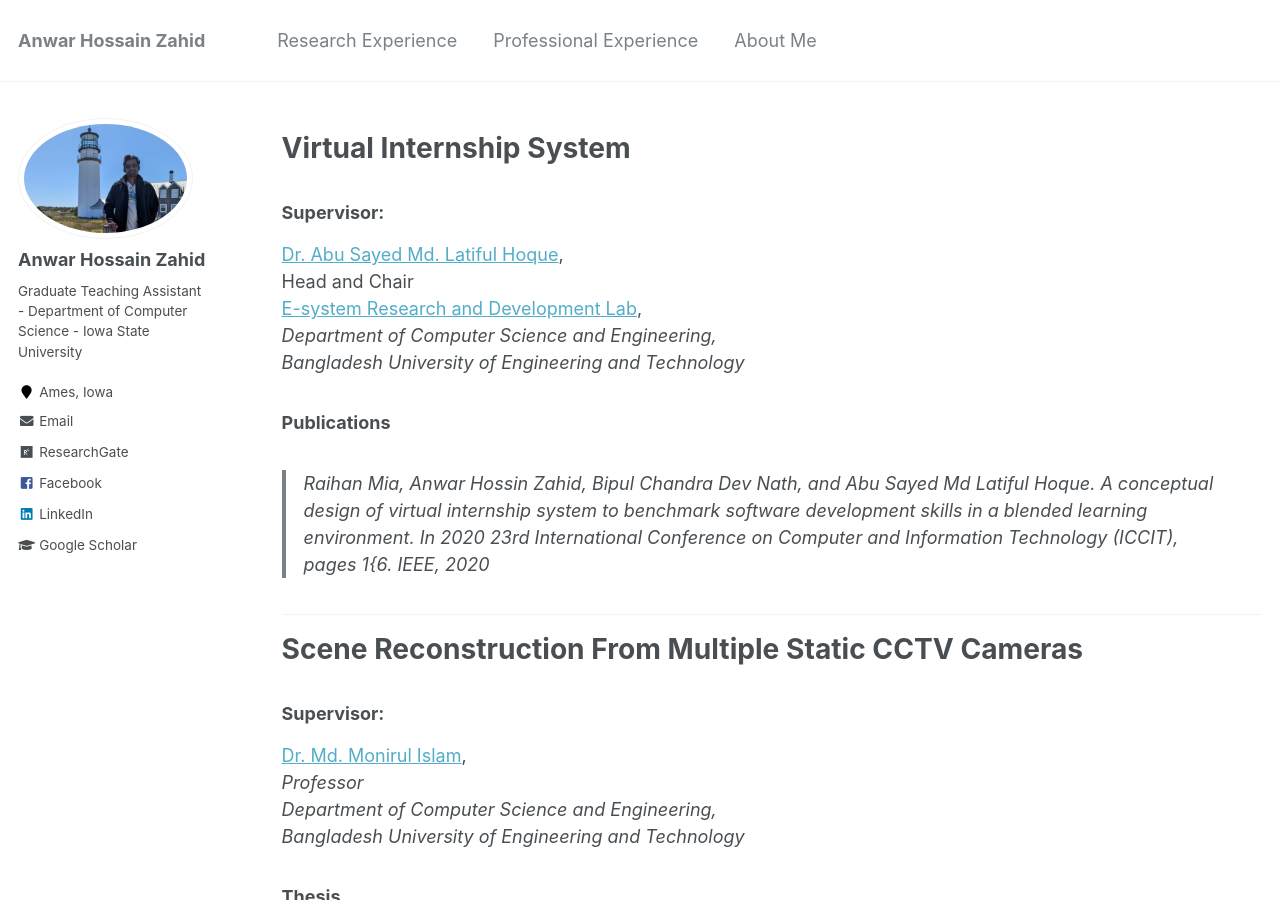
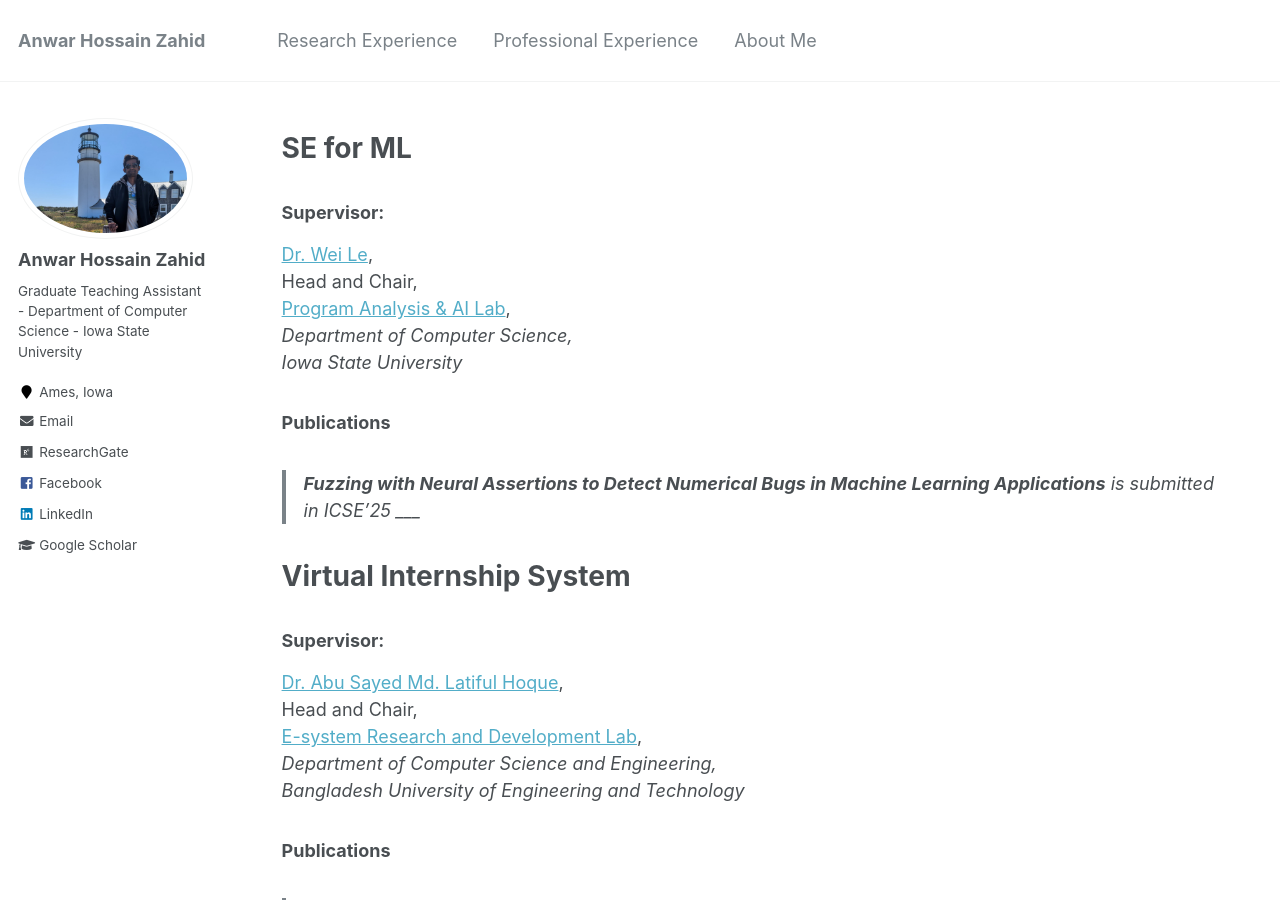
Before and after one commit to AnwarXahid/anwarxahid.github.io, a Jekyll site: the page built from _pages/publications.md, in a window 1280 px wide and 900 px high. Built offline with Jekyll 4.4.1, drawn with Linux system fonts in a browser that asks for light colours.

Commit message:
research experience modified!

```diff
--- a/_pages/publications.md
+++ b/_pages/publications.md
@@ -5,11 +5,25 @@ permalink: /publications/
 author_profile: true
 ---
 
+SE for ML
+====
+### **Supervisor:**
+[Dr. Wei Le](https://weile.work/),<br>
+Head and Chair,<br>
+[Program Analysis & AI Lab](https://weile.work/lab.html),<br>
+*Department of Computer Science,<br>
+Iowa State University*
+
+### **Publications**
+> **Fuzzing with Neural Assertions to Detect Numerical Bugs in Machine Learning
+> Applications** is submitted in ICSE'25
+___
+
 Virtual Internship System
 ====
 ### **Supervisor:**
 [Dr. Abu Sayed Md. Latiful Hoque](https://cse.buet.ac.bd/faculty/facdetail.php?id=asmlatifulhoque),<br>
-Head and Chair<br>
+Head and Chair,<br>
 [E-system Research and Development Lab](http://www.epbl.org/homepage/),<br>
 *Department of Computer Science and Engineering,<br>
 Bangladesh University of Engineering and Technology*
```
